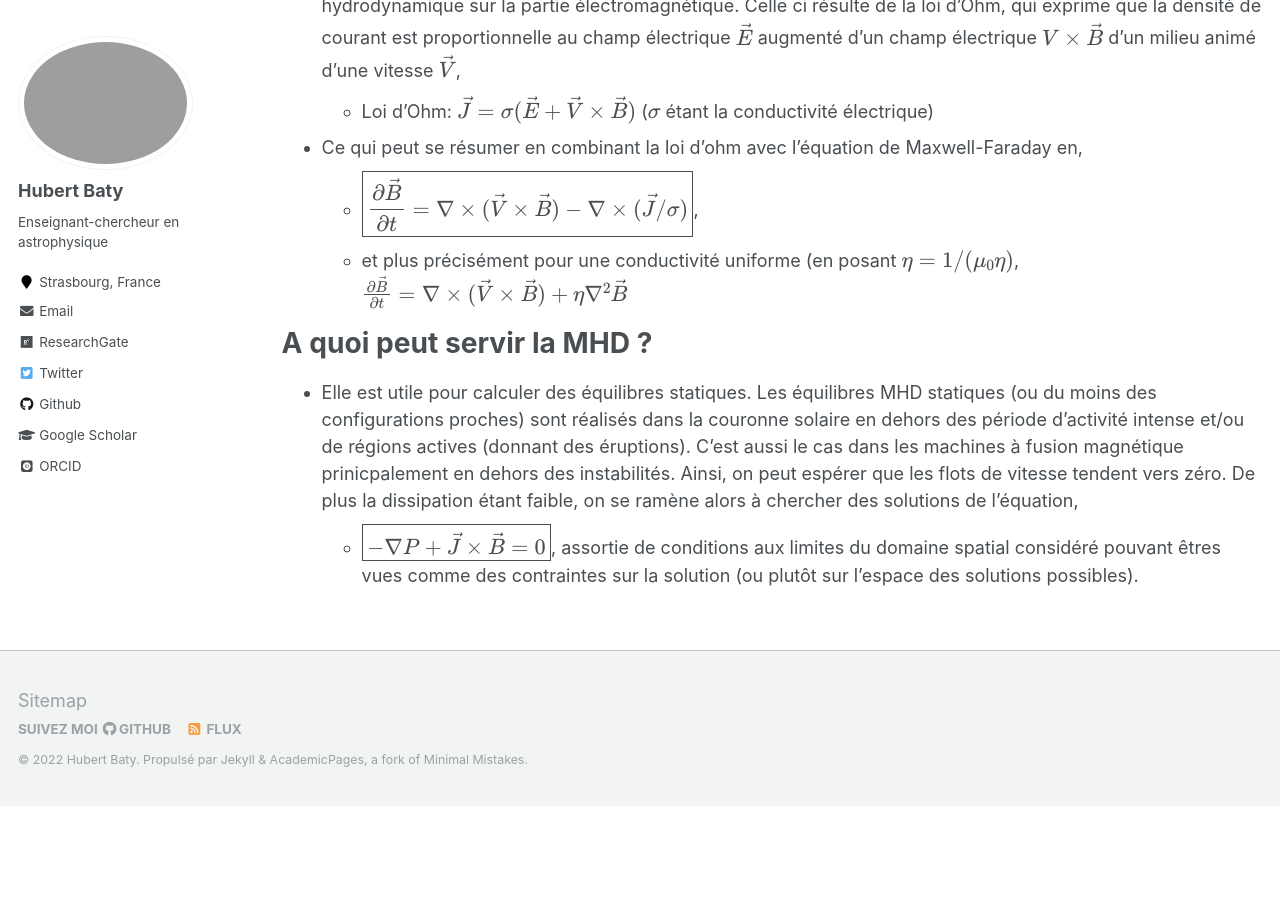
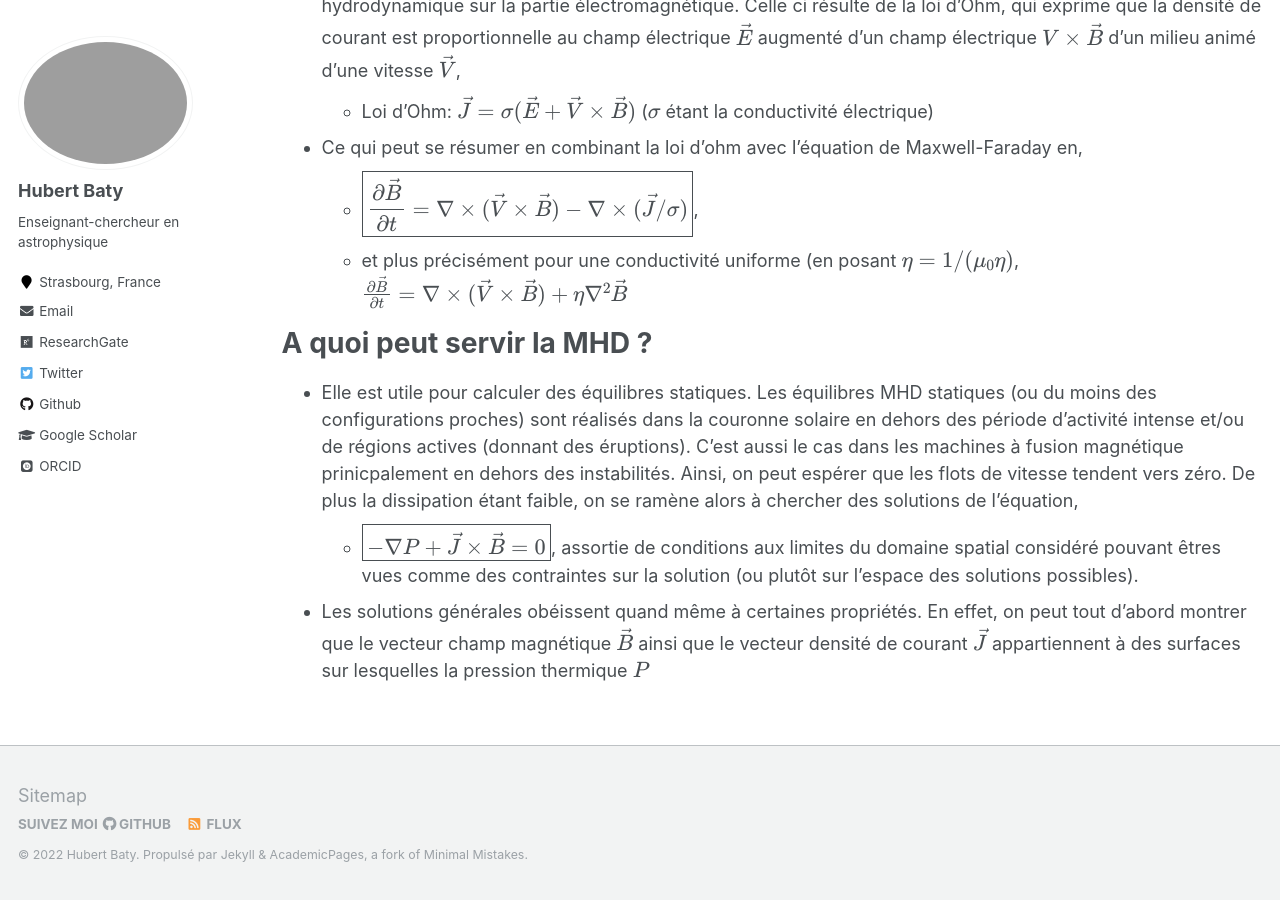
Before and after one commit to hubertbaty/hubertbaty.github.io, a Jekyll site: the page built from _pages/MHD.md, in a window 1280 px wide and 900 px high, scrolled down 2695 px. Built offline with Jekyll 4.4.1, drawn with Linux system fonts in a browser that asks for light colours; some web fonts are replaced; formulas are drawn with MathJax 3; before the commit the page ends 3500 px from its top, so only the background shows below that.

Commit message:
Update MHD.md

```diff
--- a/_pages/MHD.md
+++ b/_pages/MHD.md
@@ -59,3 +59,5 @@ A quoi peut servir la MHD ?
 ======
 * Elle est utile pour calculer des équilibres statiques. Les équilibres MHD statiques (ou du moins des configurations proches) sont réalisés dans la couronne solaire en dehors des période d'activité intense et/ou de régions actives (donnant des éruptions). C'est aussi le cas dans les machines à fusion magnétique prinicpalement en dehors des instabilités. Ainsi, on peut espérer que les flots de vitesse tendent vers zéro. De plus la dissipation étant faible, on se ramène alors à chercher des solutions de l'équation,
   * $$\boxed{ - \nabla P + \vec J \times \vec B = 0}$$, assortie de conditions aux limites du domaine spatial considéré pouvant êtres vues comme des contraintes sur la solution (ou plutôt sur l'espace des solutions possibles).
+
+* Les solutions générales obéissent quand même à certaines propriétés. En effet, on peut tout d'abord montrer que le vecteur champ magnétique $\vec B$ ainsi que le vecteur densité de courant $\vec J$ appartiennent à des surfaces sur lesquelles la pression thermique $P$
```
